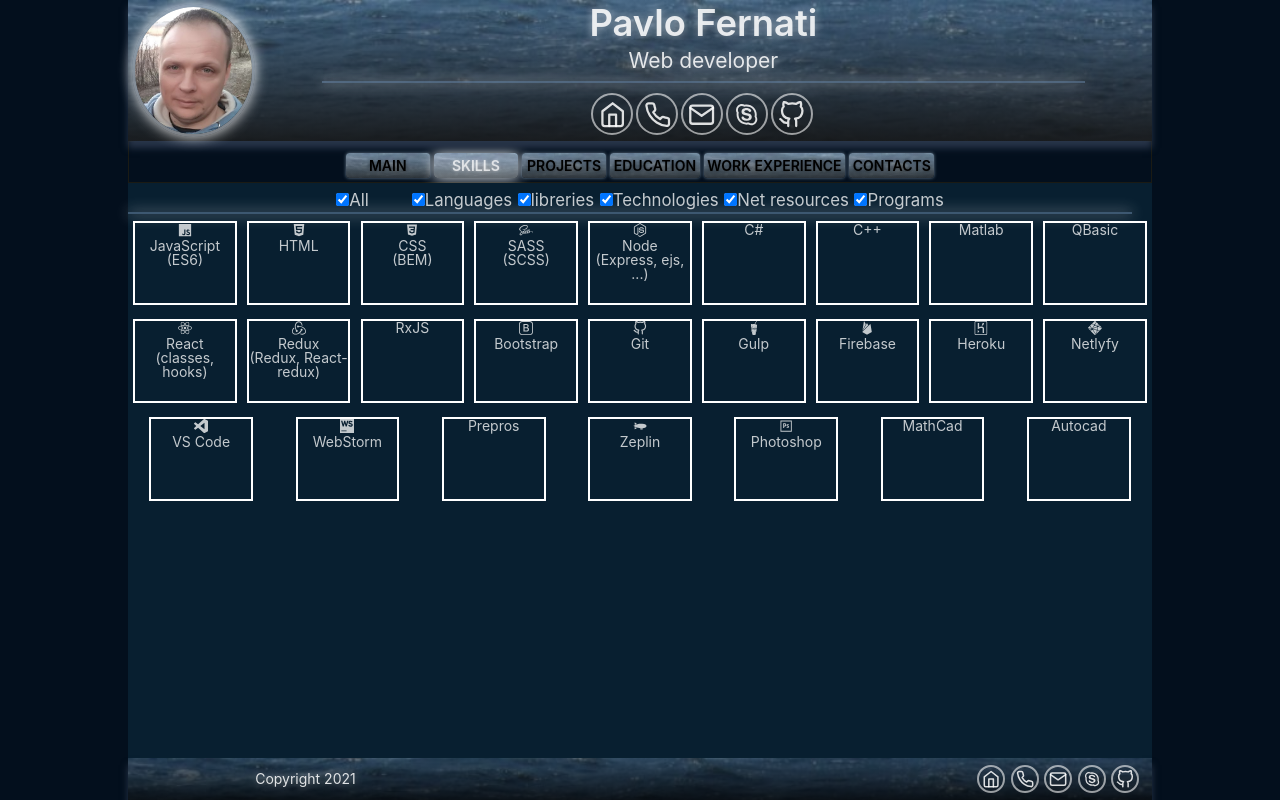
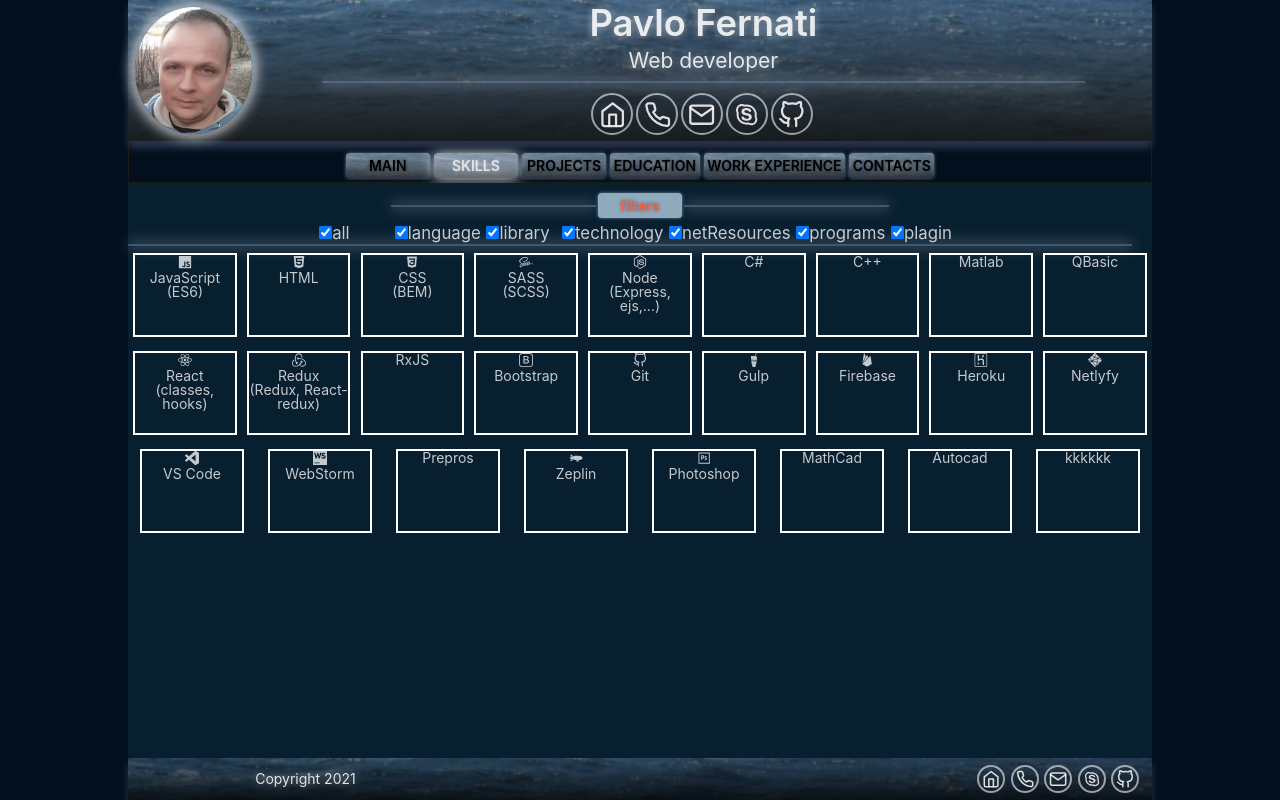
Before and after one commit to Pasha147/CV2, a React (Create React App) app: page / in a window 1280 px wide. Both pictures are taken after a click on the button "SKILLS". Built offline with nearby package versions, Linux system fonts and the light colour scheme.

Commit message:
12_11_2021 Skills dinamic

```diff
--- a/src/Main/articles/Skills.js
+++ b/src/Main/articles/Skills.js
@@ -4,13 +4,13 @@
 import { skills } from "../../appdata";
 
 function Skills() {
-  const [allCheck, setAllCheck] = useState(true);
-  const [langCheck, setLangCheck] = useState(true);
-  const [libCheck, setLibCheck] = useState(true);
-  const [techCheck, setTechCheck] = useState(true);
-  const [netResCheck, setNetResCheck] = useState(true);
-  const [progCheck, setProgCheck] = useState(true);
+  const [types, setTypes] = useState(
+    ["all", ...new Set(skills.map((item) => item.type))].map((e) => {
+      return { name: e, ch: true };
+    })
+  );
 
+  // console.log("types:>>", types);
   const skillCard = (item) => {
     return (
       <div className="card" key={item.id}>
@@ -21,110 +21,54 @@
     );
   };
 
+  const handleCheck = (index) => {
+    let newTypes = [...types];
+    if (types[index].name === "all") {
+      const newCh = !types[index].ch;
+      newTypes.forEach((e) => {
+        e.ch = newCh;
+      });
+    } else {
+      newTypes[index].ch = !types[index].ch;
+      // console.log("newTypes", newTypes);
+    }
+    setTypes(newTypes);
+  };
+
   return (
     <article className="skillsArt">
+      <div className="burger">
+        <div className="underline"></div>
+        <button className="btn">filters</button>
+        <div className="underline"></div>
+      </div>
       <div className="checkboxes">
-        <div className="checkboxes__item">
-          <input
-            type="checkbox"
-            id="0"
-            name="all"
-            checked={allCheck}
-            onChange={() => {
-              const newAllCheck = !allCheck;
-              setAllCheck(newAllCheck);
-              setLangCheck(newAllCheck);
-              setLibCheck(newAllCheck);
-              setTechCheck(newAllCheck);
-              setNetResCheck(newAllCheck);
-              setProgCheck(newAllCheck);
-            }}
-          />
-          <label htmlFor="all">All</label>
-        </div>
-        <div className="checkboxes__item">
-          <input
-            type="checkbox"
-            id="1"
-            name="languages"
-            checked={langCheck}
-            onChange={() => {
-              setLangCheck(!langCheck);
-            }}
-          />
-          <label htmlFor="languages">Languages</label>
-        </div>
-        <div className="checkboxes__item">
-          <input
-            type="checkbox"
-            id="2"
-            name="libreries"
-            checked={libCheck}
-            onChange={() => {
-              setLibCheck(!libCheck);
-            }}
-          />
-          <label htmlFor="libreries">libreries</label>
-        </div>
-        <div className="checkboxes__item">
-          <input
-            type="checkbox"
-            id="3"
-            name="technologies"
-            checked={techCheck}
-            onChange={() => {
-              setTechCheck(!techCheck);
-            }}
-          />
-          <label htmlFor="technologies">Technologies</label>
-        </div>
-        <div className="checkboxes__item">
-          <input
-            type="checkbox"
-            id="4"
-            name="netResources"
-            checked={netResCheck}
-            onChange={() => {
-              setNetResCheck(!netResCheck);
-            }}
-          />
-          <label htmlFor="netResources">Net resources</label>
-        </div>
-        <div className="checkboxes__item">
-          <input
-            type="checkbox"
-            id="5"
-            name="programs"
-            checked={progCheck}
-            onChange={() => {
-              setProgCheck(!progCheck);
-            }}
-          />
-          <label htmlFor="programs">Programs</label>
-        </div>
+        {types.map((item, index) => {
+          return (
+            <div className="checkboxes__item" key={index}>
+              <input
+                type="checkbox"
+                id={index}
+                name={item.name}
+                checked={item.ch}
+                onChange={() => handleCheck(index)}
+              />
+              <label htmlFor={item.name}>{item.name}</label>
+            </div>
+          );
+        })}
       </div>
+
       <div className="underline"></div>
       <div className="skills">
-        {langCheck &&
-          skills
-            .filter((item) => item.type === "language")
-            .map((item) => skillCard(item))}
-        {libCheck &&
-          skills
-            .filter((item) => item.type === "library")
-            .map((item) => skillCard(item))}
-        {techCheck &&
-          skills
-            .filter((item) => item.type === "technology")
-            .map((item) => skillCard(item))}
-        {netResCheck &&
-          skills
-            .filter((item) => item.type === "netResources")
-            .map((item) => skillCard(item))}
-        {progCheck &&
-          skills
-            .filter((item) => item.type === "programs")
-            .map((item) => skillCard(item))}
+        {types.map((e) => {
+          return (
+            e.ch &&
+            skills
+              .filter((item) => item.type === e.name)
+              .map((item) => skillCard(item))
+          );
+        })}
       </div>
     </article>
   );
--- a/src/Main/articles/skills.scss
+++ b/src/Main/articles/skills.scss
@@ -2,6 +2,22 @@
   height: auto;
   padding-top: 0.5rem;
   //   border: tomato solid 2px;
+  .burger {
+    display: flex;
+    justify-content: center;
+    .btn {
+      background-image: none;
+      background-color: linear-gradient(
+        to bottom,
+        rgb(150, 150, 150),
+        rgba(17, 17, 17, 0.87)
+      );
+      color: tomato;
+    }
+    .underline {
+      width: 20%;
+    }
+  }
   .checkboxes {
     display: flex;
     justify-content: center;
--- a/src/Main/main.scss
+++ b/src/Main/main.scss
@@ -4,16 +4,6 @@
   // border: 2px solid rgb(97, 204, 93);
   display: flex;
   flex-direction: column;
-}
-nav {
-  transition: 0.3s all ease-in;
-  padding-top: 0.5rem;
-  // height: auto;
-  border: rgb(27, 27, 20) solid 1px;
-  display: flex;
-  justify-content: center;
-  flex-wrap: wrap;
-  align-items: center;
   button {
     background-image: linear-gradient(
         to bottom,
@@ -33,6 +23,35 @@
     border-radius: 0.25rem;
     box-shadow: 0 0 0.25rem rgba(189, 216, 238, 0.562);
   }
+}
+nav {
+  transition: 0.3s all ease-in;
+  padding-top: 0.5rem;
+  // height: auto;
+  border: rgb(27, 27, 20) solid 1px;
+  display: flex;
+  justify-content: center;
+  flex-wrap: wrap;
+  align-items: center;
+  // button {
+  //   background-image: linear-gradient(
+  //       to bottom,
+  //       rgba(150, 150, 150, 0.5),
+  //       rgba(39, 39, 39, 0.87)
+  //     ),
+  //     url("../img/river1.jpg");
+
+  //   min-width: 6rem;
+  //   margin: 0.25rem 0.15rem;
+  //   height: 1.8rem;
+  //   text-shadow: 0 0 3px rgba(18, 18, 19, 0.5);
+  //   font-size: 1rem;
+  //   font-weight: 600;
+  //   padding: 0 0.25rem;
+  //   background-color: rgba(189, 216, 238, 0.747);
+  //   border-radius: 0.25rem;
+  //   box-shadow: 0 0 0.25rem rgba(189, 216, 238, 0.562);
+  // }
   .navBtn-active {
     text-shadow: 0 0 3px rgba(231, 231, 233, 0.5);
     color: rgba(255, 255, 255, 0.705);
--- a/src/appdata.js
+++ b/src/appdata.js
@@ -107,7 +107,7 @@
   {
     id: 9,
     name: "Node",
-    text: "(Express, ejs, ...)",
+    text: "(Express, ejs,...)",
     icon: <FaNodeJs />,
     type: "language",
   },
@@ -223,5 +223,12 @@
     icon: null,
     type: "programs",
   },
+  {
+    id: 27,
+    name: "kkkkkk",
+    text: null,
+    icon: null,
+    type: "plagin",
+  },
 ];
 //================================
```
Also changed, not shown: src/Main/Skills.js (deleted, +0 -7 lines).
